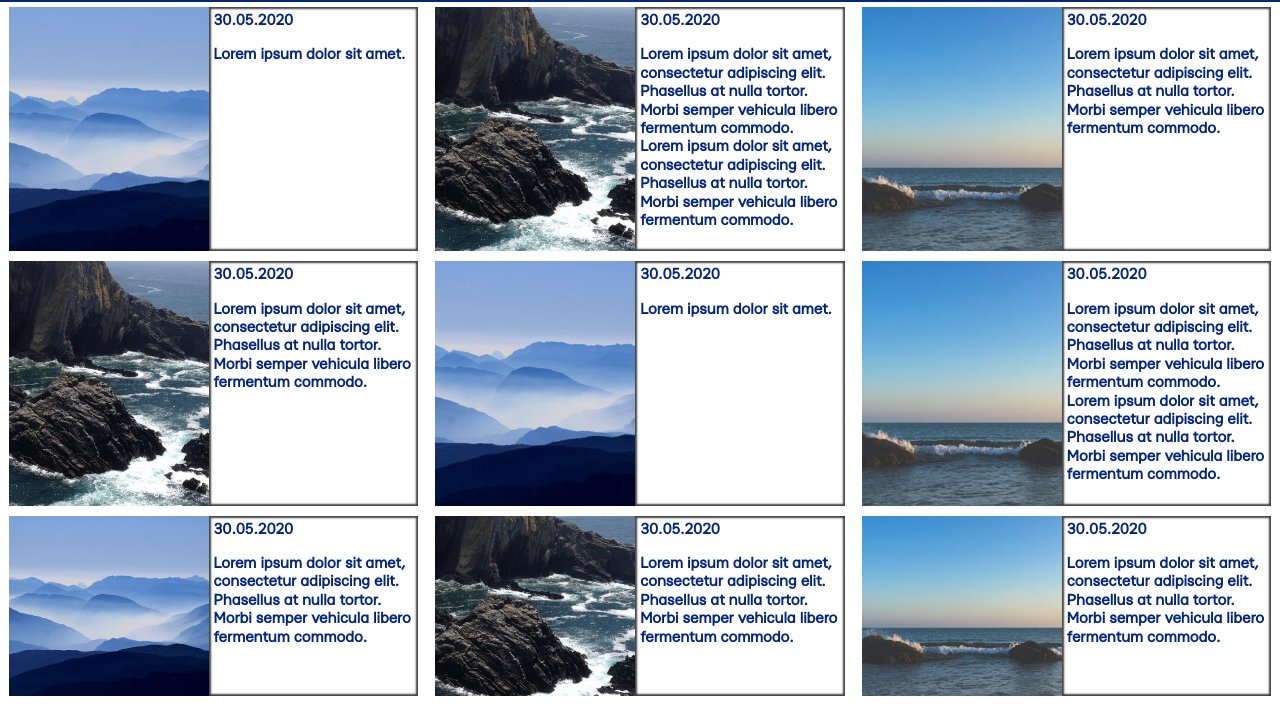
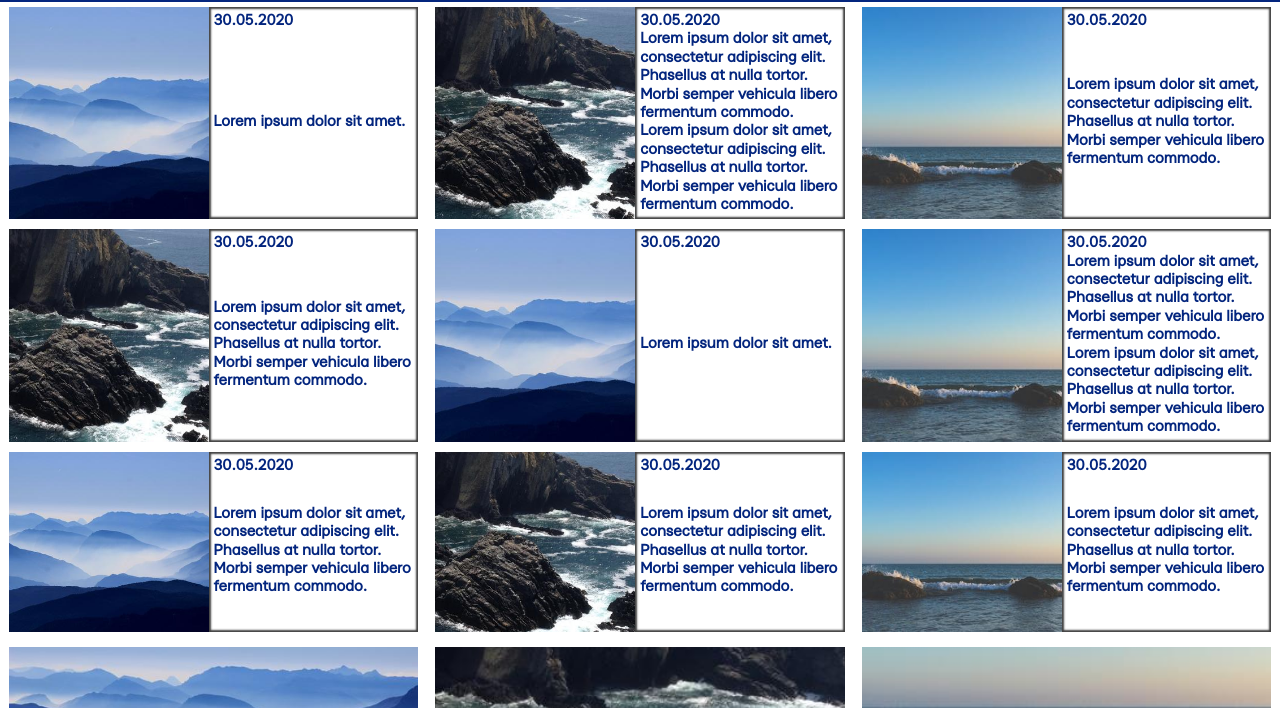
Before and after one commit to waridesu/CultSotialDev, a plain HTML site: page structure.html in a window 1280 px wide. Shown: the part 78-786 px from the top of the page. Drawn offline with Linux system fonts and the light colour scheme.

Commit message:
center text

```diff
--- a/css/style.css
+++ b/css/style.css
@@ -459,11 +459,20 @@ li:nth-child(3n) .v-bg-image {
 }
 .description,
 .v-description {
+    display: flex;
+    flex-direction: column;
+    min-height: 50px;
     flex-grow: 1;
     box-shadow: inset 0px 0px 2px 2px rgba(0,0,0,0.75);
     padding: 5px;
     font-weight: 600;
 }
+
+.description p,
+.v-description p {
+    margin: auto 0;
+}
+
 .v-description {
     position: relative;
     flex-grow: 1;
```
